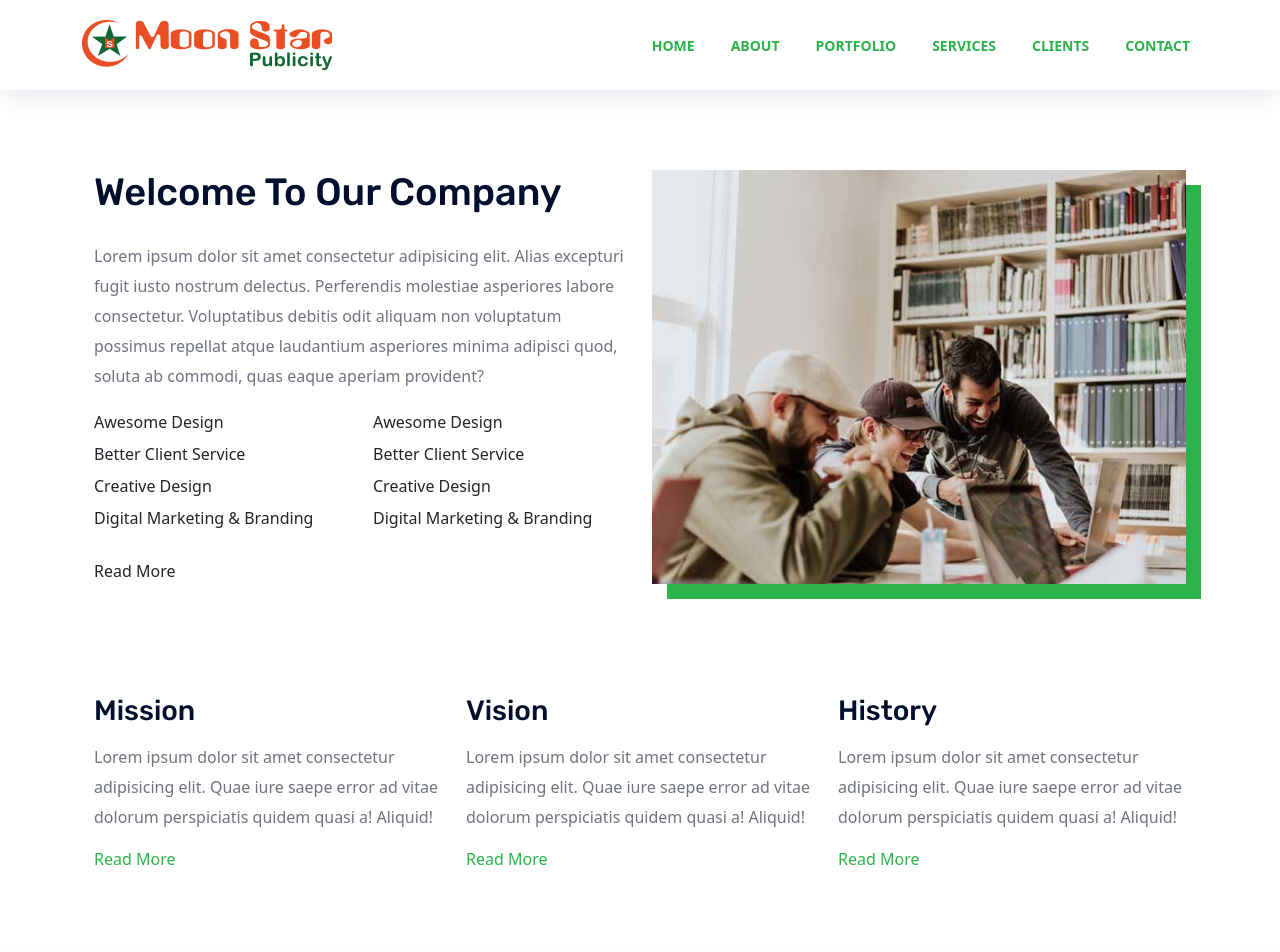
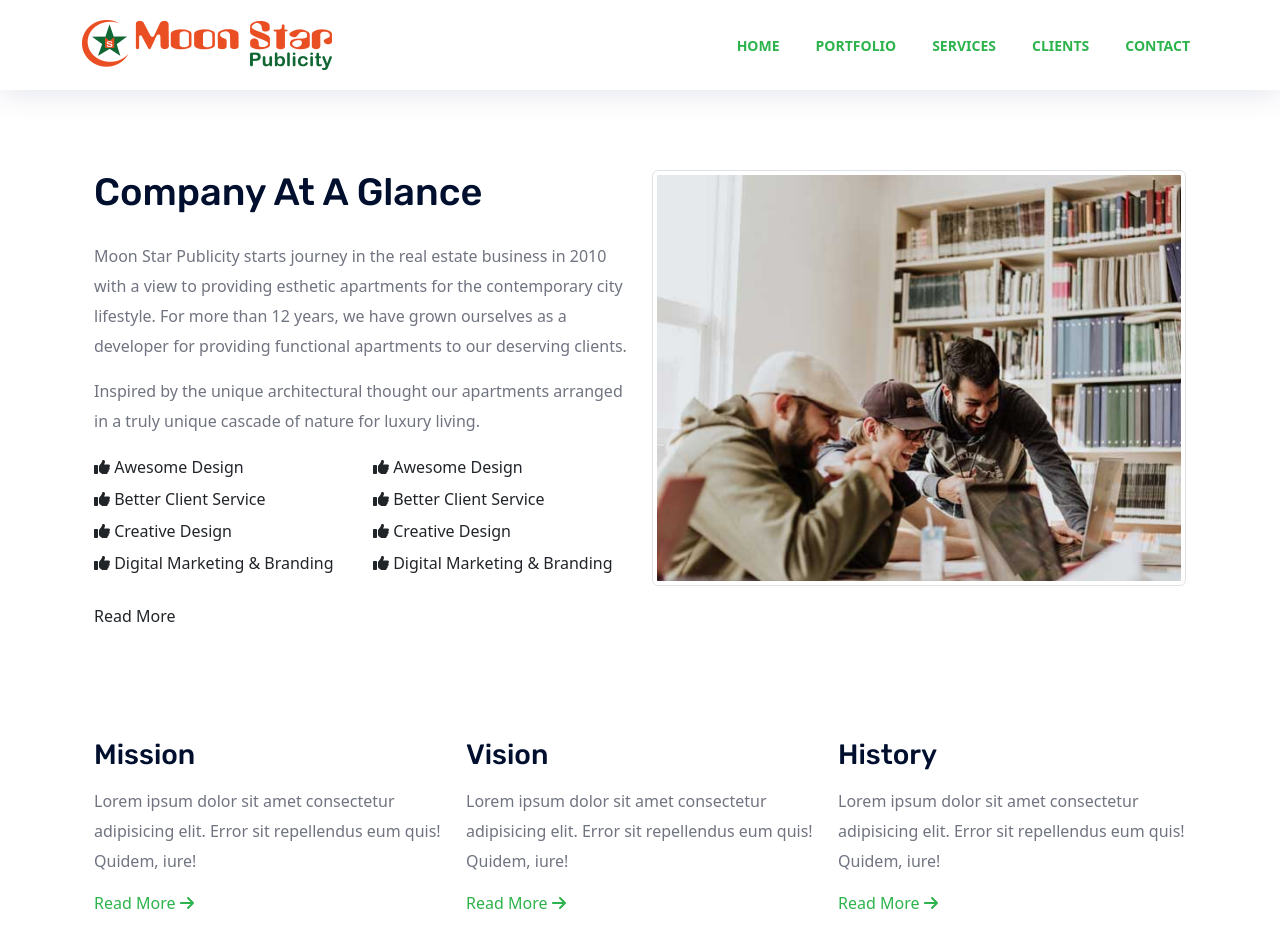
Before and after one commit to codersujon/MoonStarPublicity, a Vue app: page /#/about in a window 1280 px wide. Shown: the top 952 px of the page. Built offline with nearby package versions, Linux system fonts and the light colour scheme.

Commit message:
Simple animation

```diff
--- a/src/components/About.vue
+++ b/src/components/About.vue
@@ -5,27 +5,25 @@
 				<div class="habout">
 					<div class="row">
 						<div class="col-xl-6 col-lg-6 col-md-12">
-							<div class="habout__content mb-30">
-								<h3>Welcome to Our Company</h3>
-								<p> Lorem ipsum dolor sit amet consectetur adipisicing elit. Alias excepturi fugit iusto
-									nostrum delectus. Perferendis molestiae asperiores labore consectetur. Voluptatibus
-									debitis odit aliquam non voluptatum possimus repellat atque laudantium asperiores
-									minima adipisci quod, soluta ab commodi, quas eaque aperiam provident?</p>
-								<div class="row">
+							<div class="habout__content  mb-30">
+								<h3 class="animate__animated animate__fadeInUp animate__delay-.5s">Company at a glance</h3>
+								<p class="animate__animated animate__fadeInUp animate__delay-.8s">Moon Star Publicity starts journey in the real estate business in 2010 with a view to providing esthetic apartments for the contemporary city lifestyle. For more than 12 years, we have grown ourselves as a developer for providing functional apartments to our deserving clients.</p>
+								<p>Inspired by the unique architectural thought our apartments arranged in a truly unique cascade of nature for luxury living.</p>
+								<div class="row animate__animated animate__fadeInUp animate__delay-1s">
 									<div class="col-xl-6 col-lg-6 col-md-6">
 										<ul>
-											<li><i class="far fa-thumbs-up"></i> Awesome Design</li>
-											<li><i class="far fa-thumbs-up"></i> Better Client Service</li>
-											<li><i class="far fa-thumbs-up"></i> Creative Design</li>
-											<li><i class="far fa-thumbs-up"></i> Digital Marketing & Branding</li>
+											<li><font-awesome-icon icon="fa-solid fa-thumbs-up"/> Awesome Design</li>
+											<li><font-awesome-icon icon="fa-solid fa-thumbs-up"/> Better Client Service</li>
+											<li><font-awesome-icon icon="fa-solid fa-thumbs-up"/> Creative Design</li>
+											<li><font-awesome-icon icon="fa-solid fa-thumbs-up"/> Digital Marketing & Branding</li>
 										</ul>
 									</div>
 									<div class="col-xl-6 col-lg-6 col-md-6">
 										<ul>
-											<li><i class="far fa-thumbs-up"></i> Awesome Design</li>
-											<li><i class="far fa-thumbs-up"></i> Better Client Service</li>
-											<li><i class="far fa-thumbs-up"></i> Creative Design</li>
-											<li><i class="far fa-thumbs-up"></i> Digital Marketing & Branding</li>
+											<li> <font-awesome-icon icon="fa-solid fa-thumbs-up"/> Awesome Design</li>
+											<li> <font-awesome-icon icon="fa-solid fa-thumbs-up"/> Better Client Service</li>
+											<li> <font-awesome-icon icon="fa-solid fa-thumbs-up"/> Creative Design</li>
+											<li> <font-awesome-icon icon="fa-solid fa-thumbs-up"/> Digital Marketing & Branding</li>
 										</ul>
 									</div>
 								</div>
@@ -35,41 +33,38 @@
 							</div>
 						</div>
 						<div class="col-xl-6 col-lg-6 col-md-12">
-							<div class="habout__img mb-30">
-								<img src="../assets/images/about/about.jpg" alt="" class="img-fluid">
+							<div class="habout__img mb-30 animate__animated animate__fadeInUp animate__delay-1s">
+								<img src="../assets/images/about/about.jpg" alt="" class="img-fluid rounded img-thumbnail">
 							</div>
 						</div>
 					</div>
 				</div>
 				<div class="ability mt-80">
 					<div class="row">
-						<div class="col-xl-4 col-lg-4 col-md-6">
-							<div class="ability__single mb-30">
+						<div class="col-sm-6 col-md-4">
+							<div class="ability__single animate__animated animate__slideInLeft animate__delay-1.5s mb-30">
 								<h4>Mission</h4>
-								<p>Lorem ipsum dolor sit amet consectetur adipisicing elit. Quae iure saepe error ad
-									vitae dolorum perspiciatis quidem quasi a! Aliquid!</p>
+								<p>Lorem ipsum dolor sit amet consectetur adipisicing elit. Error sit repellendus eum quis! Quidem, iure!</p>
 								<div class="ability__single-btn">
-									<a href="">Read More <i class="fas fa-arrow-right"></i></a>
+									<a href="">Read More <font-awesome-icon icon="fa-solid fa-arrow-right" /></a>
 								</div>
 							</div>
 						</div>
-						<div class="col-xl-4 col-lg-4 col-md-6">
-							<div class="ability__single mb-30">
+						<div class="col-sm-6 col-md-4">
+							<div class="ability__single animate__animated animate__slideInUp animate__delay-1.8s mb-30">
 								<h4>Vision</h4>
-								<p>Lorem ipsum dolor sit amet consectetur adipisicing elit. Quae iure saepe error ad
-									vitae dolorum perspiciatis quidem quasi a! Aliquid!</p>
+								<p>Lorem ipsum dolor sit amet consectetur adipisicing elit. Error sit repellendus eum quis! Quidem, iure!</p>
 								<div class="ability__single-btn">
-									<a href="">Read More <i class="fas fa-arrow-right"></i></a>
+									<a href="">Read More <font-awesome-icon icon="fa-solid fa-arrow-right" /></a>
 								</div>
 							</div>
 						</div>
-						<div class="col-xl-4 col-lg-4 col-md-6">
-							<div class="ability__single mb-30">
+						<div class="col-sm-6 col-md-4">
+							<div class="ability__single animate__animated animate__slideInRight animate__delay-2s mb-30">
 								<h4>History</h4>
-								<p>Lorem ipsum dolor sit amet consectetur adipisicing elit. Quae iure saepe error ad
-									vitae dolorum perspiciatis quidem quasi a! Aliquid!</p>
+								<p>Lorem ipsum dolor sit amet consectetur adipisicing elit. Error sit repellendus eum quis! Quidem, iure!</p>
 								<div class="ability__single-btn">
-									<a href="">Read More <i class="fas fa-arrow-right"></i></a>
+									<a href="">Read More <font-awesome-icon icon="fa-solid fa-arrow-right" /></a>
 								</div>
 							</div>
 						</div>
@@ -100,16 +95,7 @@
 .about-area .habout__img {
   position: relative;
 }
-.about-area .habout__img:after {
-  position: absolute;
-  content: "";
-  background: var(--moon-secondary);
-  width: 100%;
-  height: 100%;
-  right: -15px;
-  bottom: -15px;
-  z-index: -1;
-}
+
 .about-area .ability__single-btn a {
   color: var(--moon-secondary);
 }
--- a/src/components/Slider.vue
+++ b/src/components/Slider.vue
@@ -1,6 +1,6 @@
 <template>
     <!-- SLIDER START -->
-		<div class="slider-area animate__animated animate__slideInUp">
+		<div class="slider-area animate__animated animate__fadeIn">
 			<div class="single-slide d-flex align-items-center pt-80 pb-80">
 				<div class="container">
 					<div class="row">
--- a/src/layouts/Breadcrumb/BreadCrumb.vue
+++ b/src/layouts/Breadcrumb/BreadCrumb.vue
@@ -23,7 +23,7 @@
 
 <style scoped>
 #page-header {
-  /* background: url("https://thumbs.dreamstime.com/b/summer-sunny-forest-trees-green-grass-nature-wood-sunlight-background-instant-toned-image-53353502.jpg") no-repeat; */
+  background: url("../../assets/images/page-header-bg-5.jpg") no-repeat;
   background-size: cover;
   min-height: 300px;
   background-attachment: fixed;
--- a/src/layouts/Header/Navbar.vue
+++ b/src/layouts/Header/Navbar.vue
@@ -11,7 +11,7 @@
           <div class="collapse navbar-collapse" id="navbarSupportedContent">
             <ul class="navbar-nav ms-auto mb-2 mb-lg-0">
               <router-link to="/" :class="nav">Home</router-link>
-              <router-link to="/about" :class="nav">About</router-link>
+              <!-- <router-link to="/about" :class="nav">About</router-link> -->
               <router-link to="/portfolio" :class="nav">Portfolio</router-link>
               <router-link to="/services" :class="nav">Services</router-link>
               <router-link to="/clients" :class="nav">Clients</router-link>
--- a/src/main.js
+++ b/src/main.js
@@ -14,11 +14,11 @@ import { library } from '@fortawesome/fontawesome-svg-core'
 import { FontAwesomeIcon } from '@fortawesome/vue-fontawesome'
 
 /* import specific icons */
-import { faClock, faEnvelope, faLocationDot, faPhone} from '@fortawesome/free-solid-svg-icons'
+import { faClock, faEnvelope, faLocationDot, faPhone, faArrowRight, faThumbsUp} from '@fortawesome/free-solid-svg-icons'
 import { faFacebookF, faInstagram, faLinkedinIn, faPinterestP, faTwitter, faYoutube } from '@fortawesome/free-brands-svg-icons'
 
 /* add icons to the library */
-library.add(faEnvelope, faClock, faLocationDot, faFacebookF, faLinkedinIn, faPinterestP, faYoutube, faInstagram, faTwitter, faPhone, faLocationDot)
+library.add(faEnvelope, faClock, faArrowRight, faLocationDot, faFacebookF, faLinkedinIn, faPinterestP, faYoutube, faInstagram, faTwitter, faPhone, faLocationDot, faThumbsUp)
 
 
 createApp(App).component('font-awesome-icon', FontAwesomeIcon)
--- a/src/views/ContactView.vue
+++ b/src/views/ContactView.vue
@@ -1,20 +1,29 @@
 <template>
   <div class="about">
+    <!-- BreadCrumb -->
+    <BreadCrumb/>
     <div class="container">
         <div class="row">
            <div class="col-12">
-              <h1 class="display-1 text-center py-5">Contact Page</h1>
+
            </div>
         </div>
     </div>
+
   </div>
 </template>
 
 <script>
+import BreadCrumb from '@/layouts/Breadcrumb/BreadCrumb.vue';
 export default {
-    name: 'Contact'
-}
+    name: 'Home',
+
+    components:{
+      BreadCrumb
+    }
+  }
 </script>
+
 
 <style>
 
--- a/src/views/HomeView.vue
+++ b/src/views/HomeView.vue
@@ -2,6 +2,8 @@
   <div class="home">
     <!-- Slider Start -->
     <Slider/>
+    <!-- Our Company -->
+    <AboutVue/>
         <div class="container">
           <div class="row">
             <div class="col-12">
@@ -11,9 +13,6 @@
           </div>
         </div>
 
-        <!-- Work Process -->
-        <!-- <WorkProcess/> -->
-
          <!-- Brand Area -->
         <BrandArea/>
   </div>
@@ -21,6 +20,7 @@
 
 <script>
 import Slider from '@/components/Slider.vue';
+import AboutVue from '@/components/About.vue';
 import WorkProcess from '@/components/WorkProcess.vue';
 import BrandArea from '../components/BrandArea.vue'
 import WyChooseUs from '@/components/WyChooseUs.vue';
@@ -31,6 +31,7 @@ import MsgChairman from '@/components/MsgChairman.vue';
 
     components:{
       BrandArea,
+      AboutVue,
       MsgChairman,
       WyChooseUs,
       WorkProcess,
```
Also changed, not shown: src/assets/images/contact-bg.jpg (added), src/assets/images/page-header-bg-5.jpg (added).
